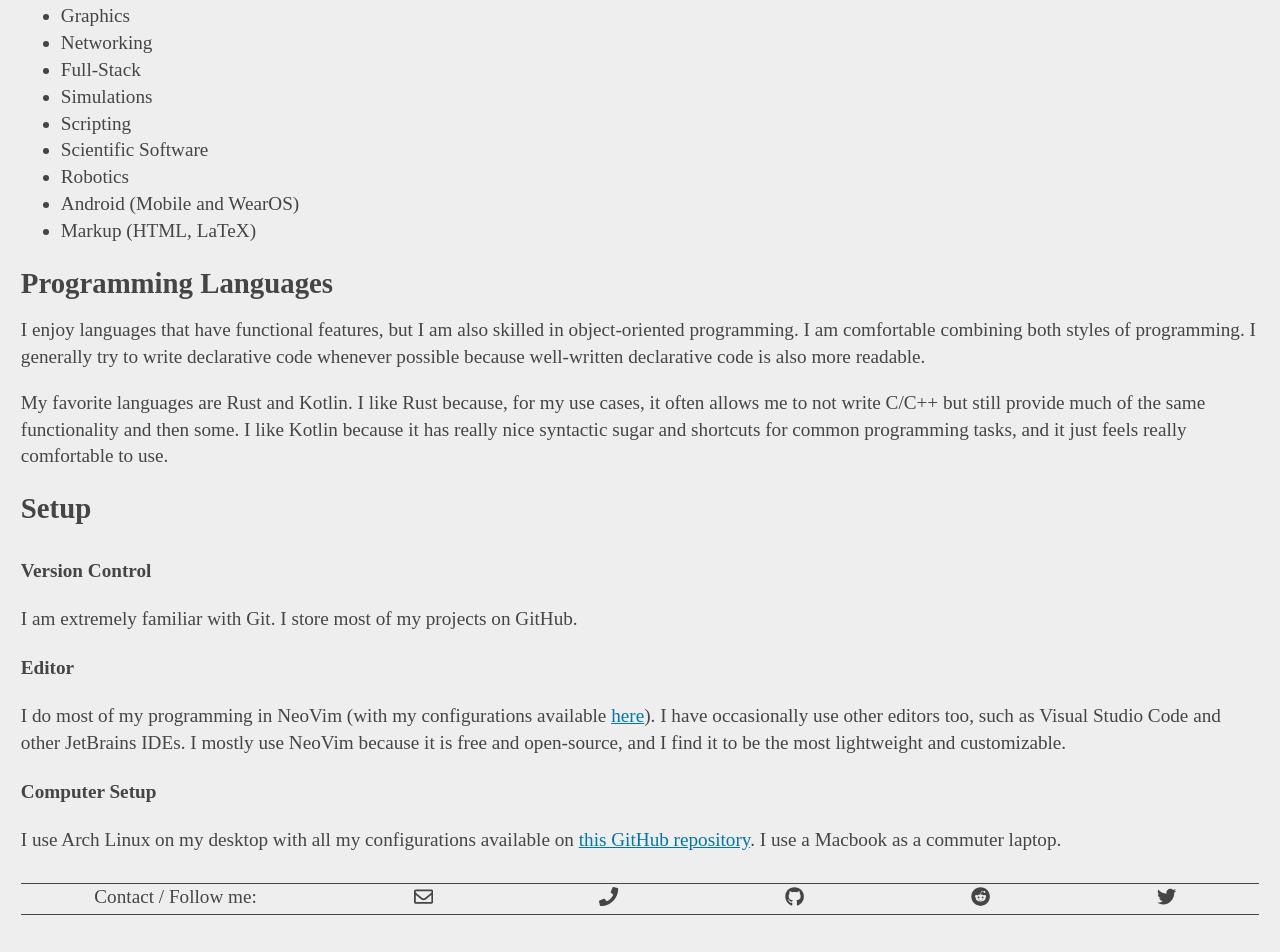
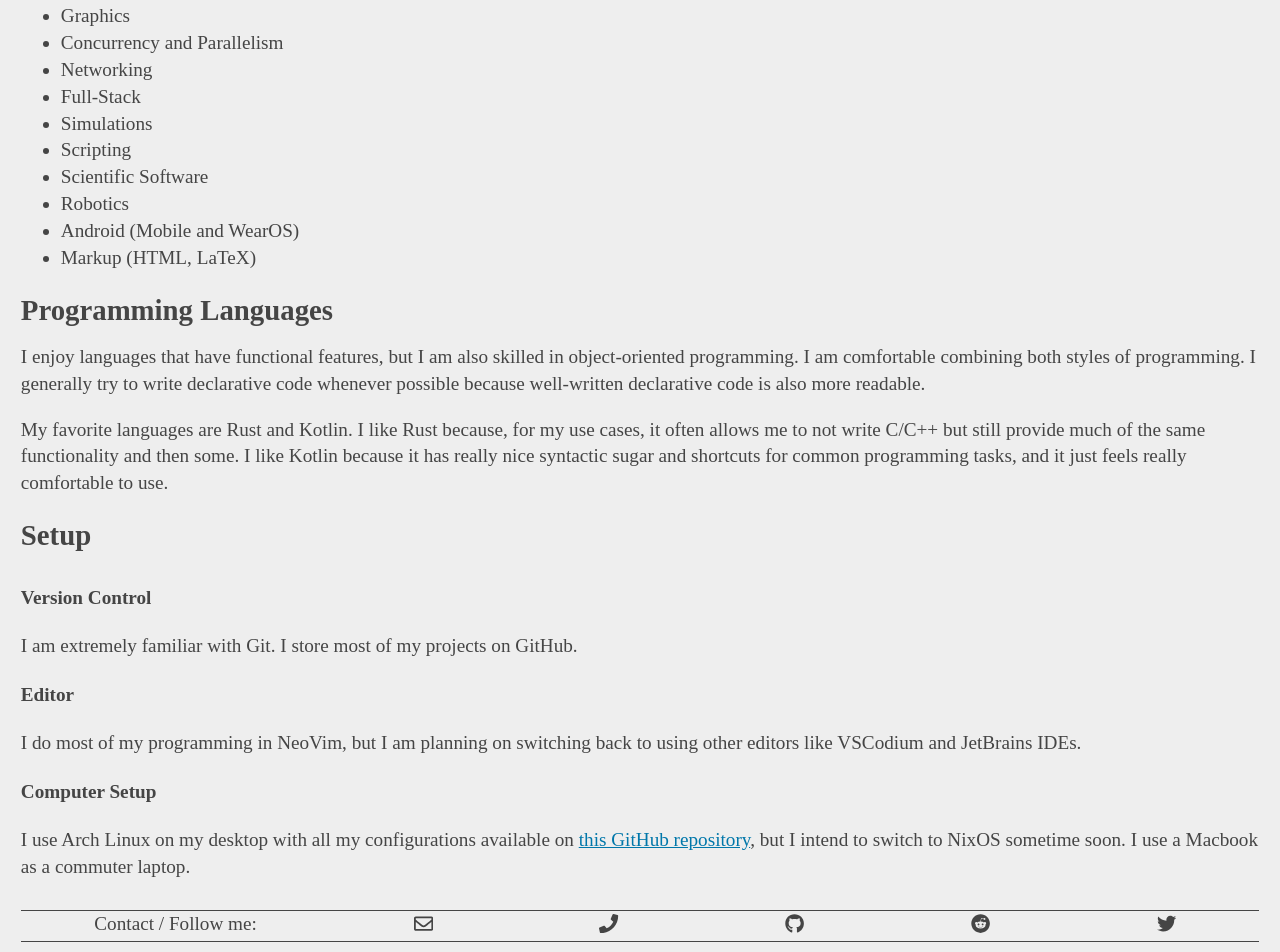
Before and after one commit to SaurabhTotey/Portfolio-Website, a Gatsby site: page /Programming in a window 1280 px wide. Shown: the part 402-1354 px from the top of the page. Before the commit the page ends 1327 px from the top, so only its background shows below. Built offline with nearby package versions, Linux system fonts and the light colour scheme; Gatsby itself is replaced by a stand-in of ours.

Commit message:
Minor content changes

```diff
--- a/src/pages/Music.js
+++ b/src/pages/Music.js
@@ -18,8 +18,8 @@ const Music = () => (
 	<Layout>
 		<p>
 			Sorry, this page is a work in progress! I plan on uploading more recordings of me playing piano and cello here. I
-			have already included a few of my older samples of me playing. I play these instruments as a hobby. I love music
-			and being able to improve my musical abilities is extremely satisfying.
+			have already included a few of my older samples of me playing. I play these instruments as a hobby because I love music
+			and the feeling growing my abilities and getting better.
 		</p>
 		<Song
 			title="JUSTadICE"
--- a/src/pages/Programming.js
+++ b/src/pages/Programming.js
@@ -17,6 +17,7 @@ const Programming = () => (
 		Below are the skills I feel confident in. I will add examples that demonstrate my proficiency at some point.
 		<ul>
 			<li>Graphics</li>
+			<li>Concurrency and Parallelism</li>
 			<li>Networking</li>
 			<li>Full-Stack</li>
 			<li>Simulations</li>
@@ -44,16 +45,14 @@ const Programming = () => (
 				<p>I am extremely familiar with Git. I store most of my projects on GitHub.</p>
 				<h4>Editor</h4>
 				<p>
-					I do most of my programming in NeoVim (with my configurations available{" "}
-					<a href="https://github.com/SaurabhTotey/Configs/blob/main/configs/NeoVim/init.vim">here</a>). I have
-					occasionally use other editors too, such as Visual Studio Code and other JetBrains IDEs. I mostly use NeoVim
-					because it is free and open-source, and I find it to be the most lightweight and customizable.
+					I do most of my programming in NeoVim, but I am planning on switching back to using other editors like
+					VSCodium and JetBrains IDEs.
 				</p>
 				<h4>Computer Setup</h4>
 				<p>
 					I use Arch Linux on my desktop with all my configurations available on{" "}
-					<a href="https://www.github.com/SaurabhTotey/Configs">this GitHub repository</a>. I use a Macbook as a
-					commuter laptop.
+					<a href="https://www.github.com/SaurabhTotey/Configs">this GitHub repository</a>, but I intend to switch to
+					NixOS sometime soon. I use a Macbook as a commuter laptop.
 				</p>
 			</div>
 			<div id="hidden-setup-content" area-hidden={true}>
```
Also changed, not shown: package.json (+14 -15 lines), README.md, 2 other files.
